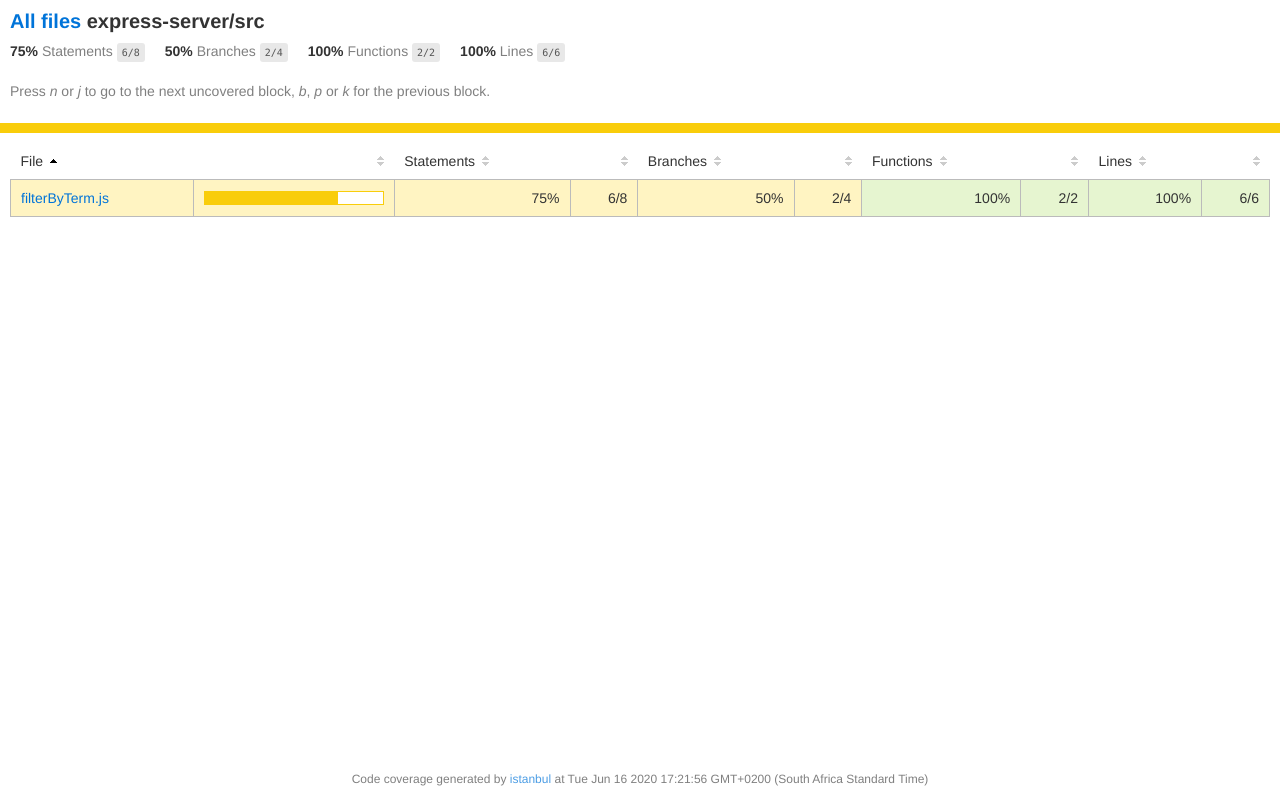
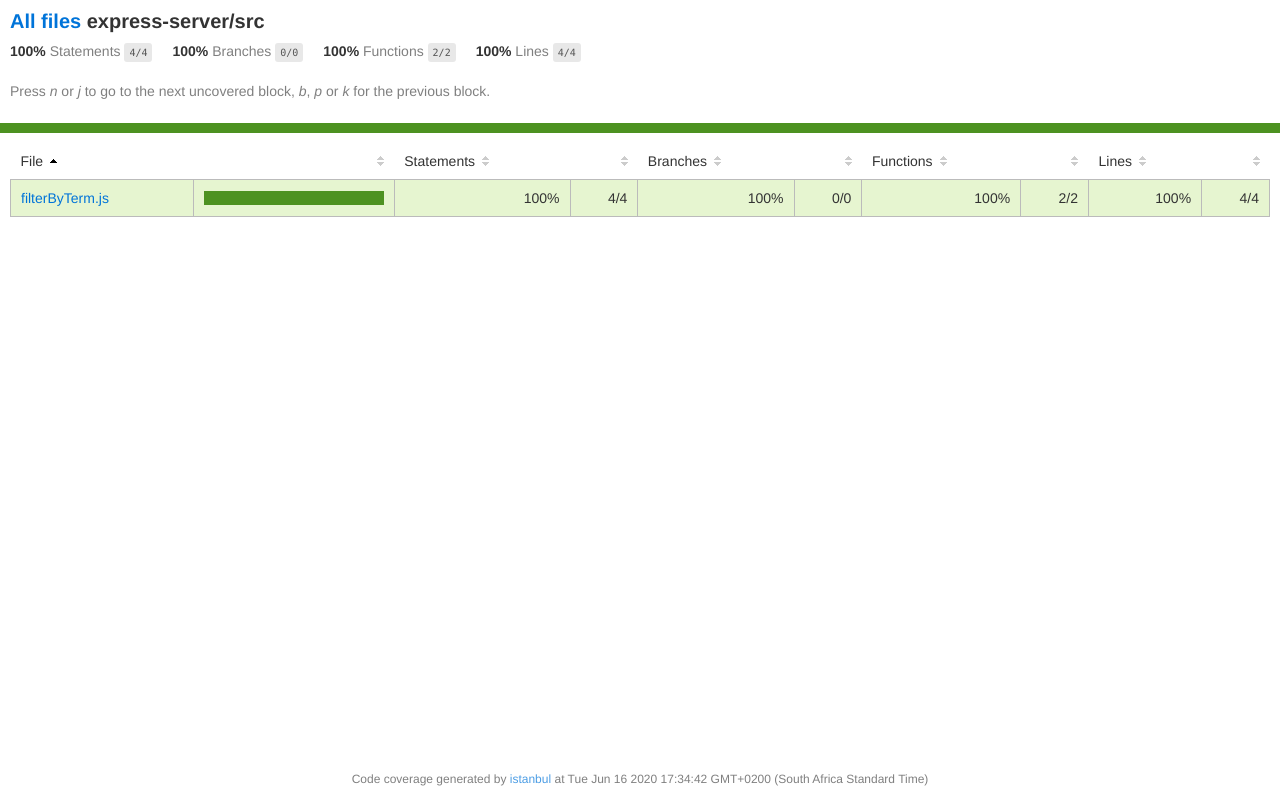
Before and after one commit to sansha-gupta/Software3-Lab2, a website: page jest-coverage/lcov-report/express-server/src/index.html in a window 1280 px wide. Drawn offline with Linux system fonts and the light colour scheme.

Commit message:
another coverage thing

```diff
--- a/jest-coverage/lcov-report/express-server/src/index.html
+++ b/jest-coverage/lcov-report/express-server/src/index.html
@@ -23,16 +23,16 @@
         <div class='clearfix'>
 
             <div class='fl pad1y space-right2'>
-                <span class="strong">75% </span>
+                <span class="strong">100% </span>
                 <span class="quiet">Statements</span>
-                <span class='fraction'>6/8</span>
+                <span class='fraction'>4/4</span>
             </div>
 
 
             <div class='fl pad1y space-right2'>
-                <span class="strong">50% </span>
+                <span class="strong">100% </span>
                 <span class="quiet">Branches</span>
-                <span class='fraction'>2/4</span>
+                <span class='fraction'>0/0</span>
             </div>
 
 
@@ -46,7 +46,7 @@
             <div class='fl pad1y space-right2'>
                 <span class="strong">100% </span>
                 <span class="quiet">Lines</span>
-                <span class='fraction'>6/6</span>
+                <span class='fraction'>4/4</span>
             </div>
 
 
@@ -55,7 +55,7 @@
             Press <em>n</em> or <em>j</em> to go to the next uncovered block, <em>b</em>, <em>p</em> or <em>k</em> for the previous block.
         </p>
     </div>
-    <div class='status-line medium'></div>
+    <div class='status-line high'></div>
     <div class="pad1">
 <table class="coverage-summary">
 <thead>
@@ -73,18 +73,18 @@
 </tr>
 </thead>
 <tbody><tr>
-	<td class="file medium" data-value="filterByTerm.js"><a href="filterByTerm.js.html">filterByTerm.js</a></td>
-	<td data-value="75" class="pic medium">
-	<div class="chart"><div class="cover-fill" style="width: 75%"></div><div class="cover-empty" style="width: 25%"></div></div>
+	<td class="file high" data-value="filterByTerm.js"><a href="filterByTerm.js.html">filterByTerm.js</a></td>
+	<td data-value="100" class="pic high">
+	<div class="chart"><div class="cover-fill cover-full" style="width: 100%"></div><div class="cover-empty" style="width: 0%"></div></div>
 	</td>
-	<td data-value="75" class="pct medium">75%</td>
-	<td data-value="8" class="abs medium">6/8</td>
-	<td data-value="50" class="pct medium">50%</td>
-	<td data-value="4" class="abs medium">2/4</td>
+	<td data-value="100" class="pct high">100%</td>
+	<td data-value="4" class="abs high">4/4</td>
+	<td data-value="100" class="pct high">100%</td>
+	<td data-value="0" class="abs high">0/0</td>
 	<td data-value="100" class="pct high">100%</td>
 	<td data-value="2" class="abs high">2/2</td>
 	<td data-value="100" class="pct high">100%</td>
-	<td data-value="6" class="abs high">6/6</td>
+	<td data-value="4" class="abs high">4/4</td>
 	</tr>
 
 </tbody>
@@ -95,7 +95,7 @@
             <div class='footer quiet pad2 space-top1 center small'>
                 Code coverage generated by
                 <a href="https://istanbul.js.org/" target="_blank">istanbul</a>
-                at Tue Jun 16 2020 17:21:56 GMT+0200 (South Africa Standard Time)
+                at Tue Jun 16 2020 17:34:42 GMT+0200 (South Africa Standard Time)
             </div>
         </div>
         <script src="../../prettify.js"></script>
--- a/src/filterByTerm.js
+++ b/src/filterByTerm.js
@@ -1,6 +1,4 @@
 function filterByTerm (inputArr, searchTerm) {
-  if (!searchTerm) throw Error('searchTerm cannot be empty')
-  if (!inputArr.length) throw Error('inputArr cannot be empty')
   const regex = new RegExp(searchTerm, 'i')
   return inputArr.filter(function (arrayElement) {
     return arrayElement.url.match(regex)
```
Also changed, not shown: jest-coverage/clover.xml (+9 -11 lines), jest-coverage/coverage-final.json (+1 -1 lines), jest-coverage/lcov-report/express-server/classList.js.html (+1 -1 lines), jest-coverage/lcov-report/express-server/index.html (+1 -1 lines), jest-coverage/lcov-report/express-server/src/filterByTerm.js.html (+8 -14 lines), jest-coverage/lcov-report/index.html (+14 -14 lines), .coveralls.yml, 2 other files.
